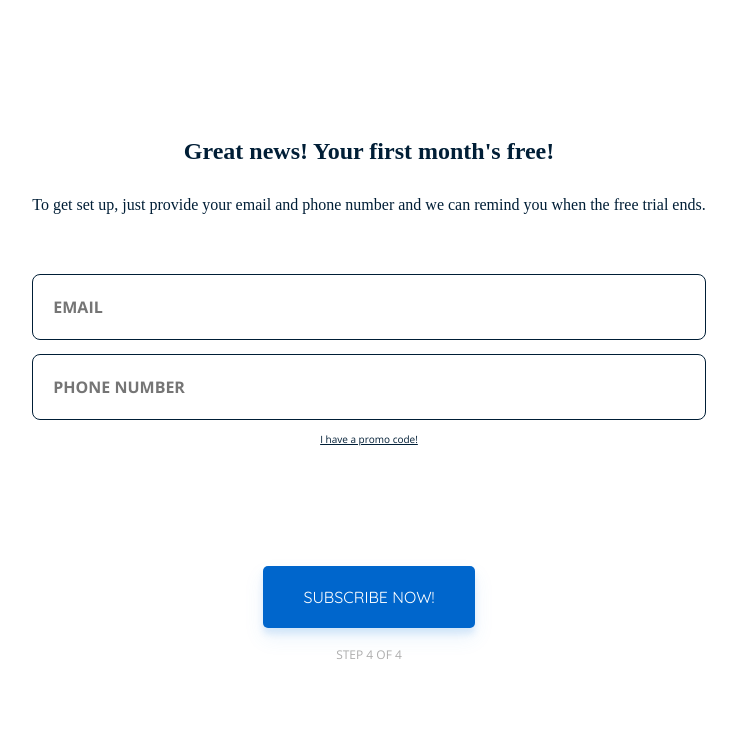
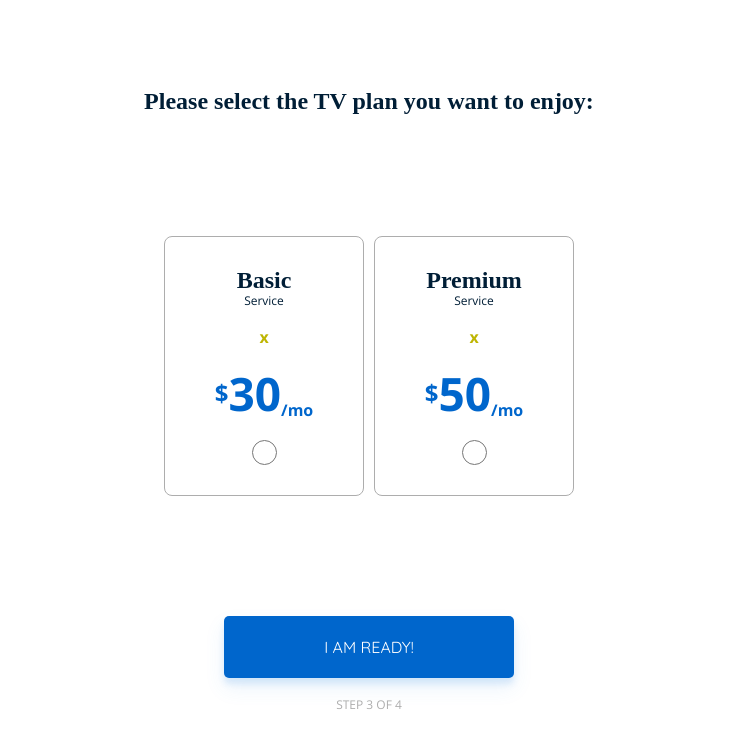
Before and after one commit to imEag/h-challenge, a React app: page / in a window 1280 px wide. Shown: the whole page, without its empty margins (271-1008 px from the left). Built offline with nearby package versions, Linux system fonts and the light colour scheme.

Commit message:
update servicepage and servicecard components

```diff
--- a/client/components/App.js
+++ b/client/components/App.js
@@ -13,12 +13,12 @@ const App = () => {
 
     return (
         <>
-            <SubscribePage></SubscribePage>
+            <ServicePage></ServicePage>
             {/*
             <WelcomePage></WelcomePage>
             <NamesPage></NamesPage>
-            <ServicePage></ServicePage>
             <AddressPage name="Cristian"></AddressPage>
+            <SubscribePage></SubscribePage>
 
             */}
         </>
--- a/client/components/ServicePage.js
+++ b/client/components/ServicePage.js
@@ -3,15 +3,21 @@ import ServiceCard from "./utils/ServiceCard";
 
 const ServicePage = () => {
 
+    const handleSubmit = evt => {
+        evt.preventDefault();
+        console.log('submitted');
+    }
+
+
     return (
         <div className="servicePage container">
             <h2>Please select the TV plan you want to enjoy:</h2>
-            <div className="service--container">
-                <ServiceCard></ServiceCard>
-                <ServiceCard></ServiceCard>
-            </div>
+            <form id="serviceForm" onSubmit={handleSubmit} >
+                <ServiceCard service="Basic" price="30" radioName="service" ></ServiceCard>
+                <ServiceCard service="Premium" price="50" radioName="service" ></ServiceCard>
+            </form>
             <div className="bottom--container">
-                <Button>I am ready!</Button>
+                <Button form="serviceForm" id="submit">I am ready!</Button>
                 <p>Step 3 of 4</p>
             </div>
         </div>
--- a/client/components/utils/ServiceCard.js
+++ b/client/components/utils/ServiceCard.js
@@ -3,14 +3,12 @@ const ServiceCard = (props) => {
     return (
         <div className="serviceCard">
             <div className="title--container">
-                <h3>Basic</h3>
+                <h3>{props.service || "Service"}</h3>
                 <p>Service</p>
             </div>
             <p className="x">x</p>
-            <div className="number">30</div>
-            <div className="check">
-
-            </div>
+            <div className="number">{props.price || "Not available"}</div>
+            <input required type="radio" value={props.price || 0} name={props.radioName}></input>
         </div>
     )
 }
--- a/client/scss/components/_serviceCard.scss
+++ b/client/scss/components/_serviceCard.scss
@@ -46,10 +46,11 @@
         }
     }
 
-    & .check {
+    & input {
         border: 0.1rem solid $thirdColor;
         border-radius: 50%;
         height: 2.5rem;
         width: 2.5rem;
+        cursor: pointer;
     }
 }
--- a/client/scss/components/_servicePage.scss
+++ b/client/scss/components/_servicePage.scss
@@ -15,7 +15,7 @@
         @include font ($mediumFont, $secondFont, $secondColor, 700);
     }
 
-    & .service--container {
+    & form {
         @include flexCenter2Axis;
         gap: 1rem;
         flex-wrap: wrap;
```
